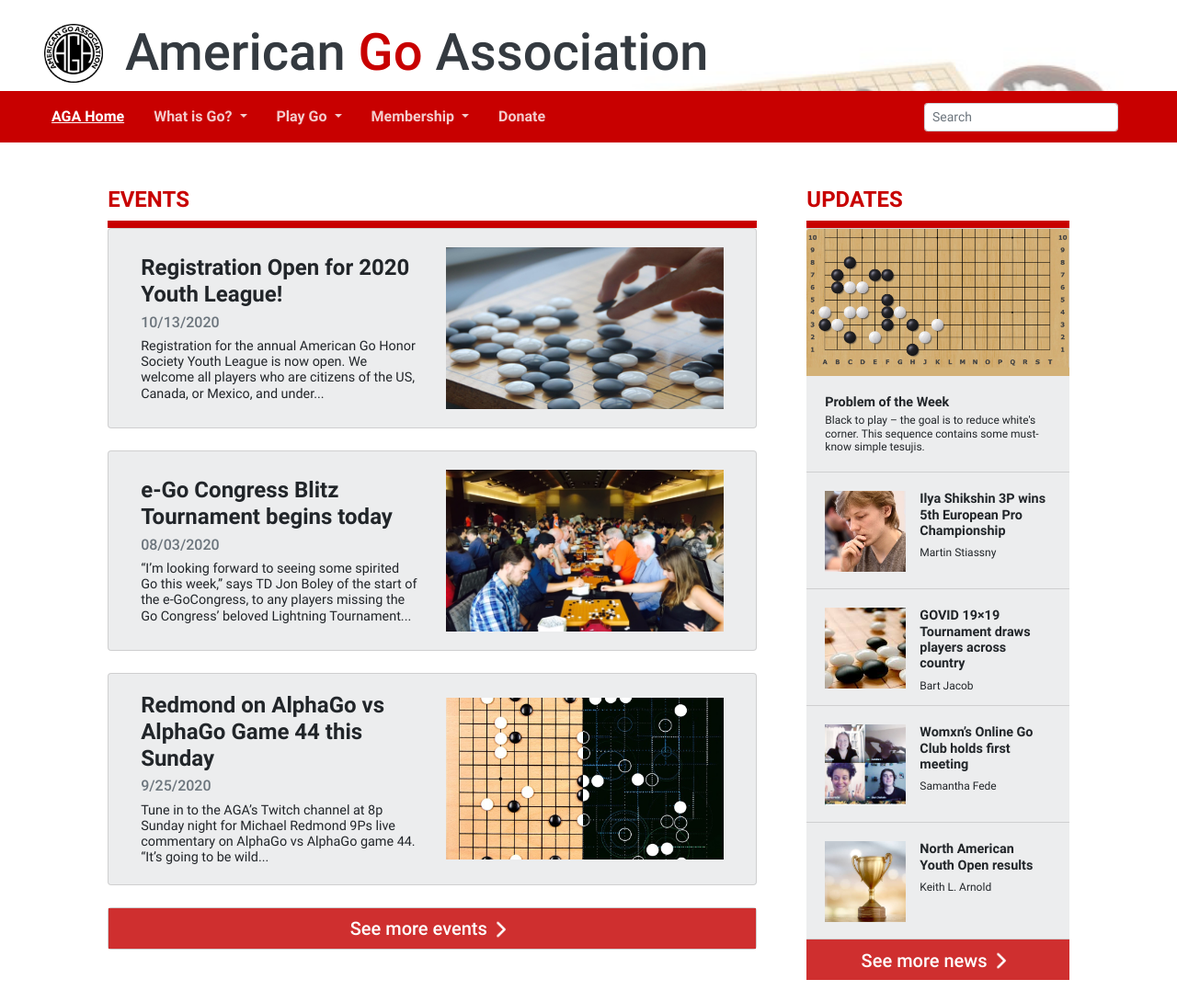
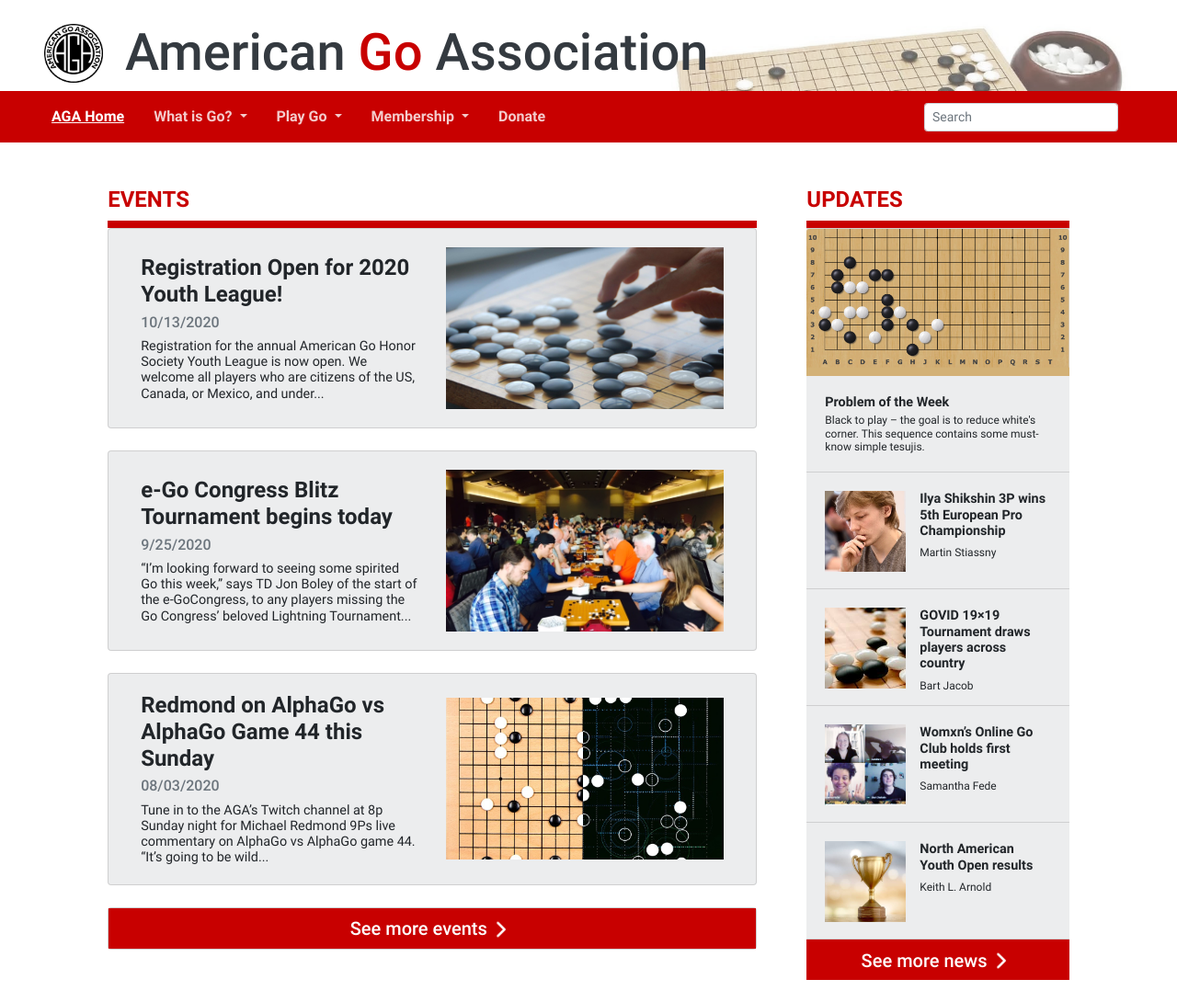
Before and after one commit to melissa-z/american-go-association, a PHP site: page / in a window 1280 px wide. Shown: the whole page at 92% size. Run offline with PHP 8.4, Linux system fonts and the light colour scheme.

Commit message:
final changes

```diff
--- a/home.html
+++ b/home.html
@@ -11,15 +11,16 @@
         <title>American Go Association</title>
     </head>
     <body>
+        <!-- HEADER -->
         <div class="d-flex flex-row align-items-center top-pane flex-wrap" id="Home">
             <img class="logo ml-lg-5 mr-lg-4 ml-md-4 mr-md-3 ml-3 mr-2 mb-2" src="images/AGALogo.png" alt="American Go Association Logo">
             <h1>American <span style="color: #C80000">Go</span> Association</h1>
         </div>
+        <!-- NAVBAR -->
         <nav class="navbar navbar-expand-sm navbar-dark sticky-top" style="background-color: #C80000;">
             <button class="navbar-toggler" type="button" data-toggle="collapse" data-target="#navbarNav" aria-controls="navbarNav" aria-expanded="false" aria-label="Toggle navigation">
                 <span class="navbar-toggler-icon"></span>
             </button>
-            <!-- ADD DROPDOWN MENU ITEMS -->
             <div class="collapse navbar-collapse" id="navbarNav">
                 <ul class="navbar-nav mr-auto">
                     <li class="nav-item">
@@ -68,6 +69,8 @@
                 </form>
             </div>
         </nav>
+
+        <!-- EVENTS -->
         <div class="container-fluid posts px-lg-4 px-md-0">
             <div class="row pt-lg-5 pt-sm-4 pt-3 justify-content-center flex-wrap-reverse">
                 <div class="col-md-7 mr-lg-4 events">
@@ -91,7 +94,7 @@
                             <div class="d-flex flex-row flex-wrap align-items-center">
                                 <div class="col-lg-6 col-md-12 pb-lg-0 pb-3">
                                     <h4 class="card-title event-title">e-Go Congress Blitz Tournament begins today</h4>
-                                    <h6 class="card-subtitle mb-2 text-muted">08/03/2020</h6>
+                                    <h6 class="card-subtitle mb-2 text-muted">9/25/2020</h6>
                                     <p class="card-text">“I’m looking forward to seeing some spirited Go this week,” says TD Jon Boley of the
                                         start of the e-GoCongress, to any players missing the Go Congress’ beloved Lightning Tournament...</p>
                                 </div>
@@ -104,7 +107,7 @@
                             <div class="d-flex flex-row flex-wrap align-items-center">
                                 <div class="col-lg-6 col-md-12 pb-lg-0 pb-3">
                                     <h4 class="card-title event-title">Redmond on AlphaGo vs AlphaGo Game 44 this Sunday</h4>
-                                    <h6 class="card-subtitle mb-2 text-muted">9/25/2020</h6>
+                                    <h6 class="card-subtitle mb-2 text-muted">08/03/2020</h6>
                                     <p class="card-text">Tune in to the AGA’s Twitch channel at 8p Sunday night for Michael Redmond 9Ps live
                                             commentary on AlphaGo vs AlphaGo game 44. “It’s going to be wild...</p>
                                 </div>
@@ -122,6 +125,7 @@
                     </div>
                 </div>
 
+                <!-- UPDATES -->
                 <div class="col-lg-3 col-md-4 pb-4 news">
                     <h4 class="section-header">UPDATES</h4>
                     <div class="container-fluid section-marker"></div>
--- a/index.css
+++ b/index.css
@@ -27,7 +27,7 @@
 }
 
 .top-pane {
-    background-image: url('images/GoBoard2.png');
+    background-image: url('images/GoBoard.png');
     background-size: cover;
 }
 
@@ -175,7 +175,7 @@ h1 {
     height: 2.75em;
     padding: 0.5rem;
     color: white;
-    background-color: rgba(200, 0, 0, 0.8);
+    background-color: #C80000
 }
 
 .card:hover {
@@ -187,7 +187,7 @@ h1 {
     text-decoration: underline;
 }
 
-.more-news:hover, .more-events:hover {
+.more-news-button:hover, .more-events-button:hover {
     color: white;
-    background-color: #C80000
+    background-color: rgba(200, 0, 0, 0.7);
 }
```
Also changed, not shown: images/GoBoard.png.
